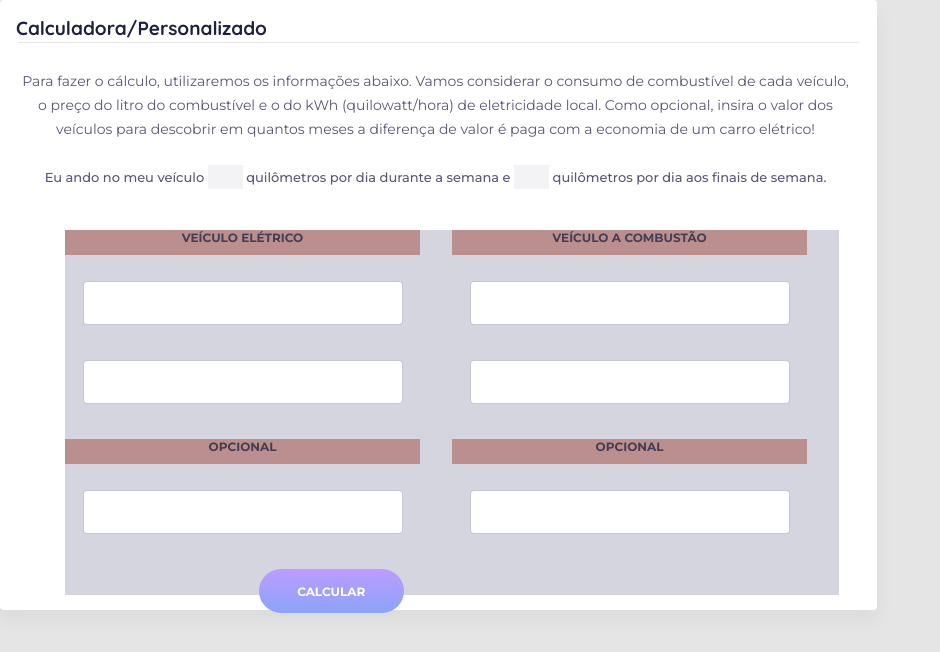
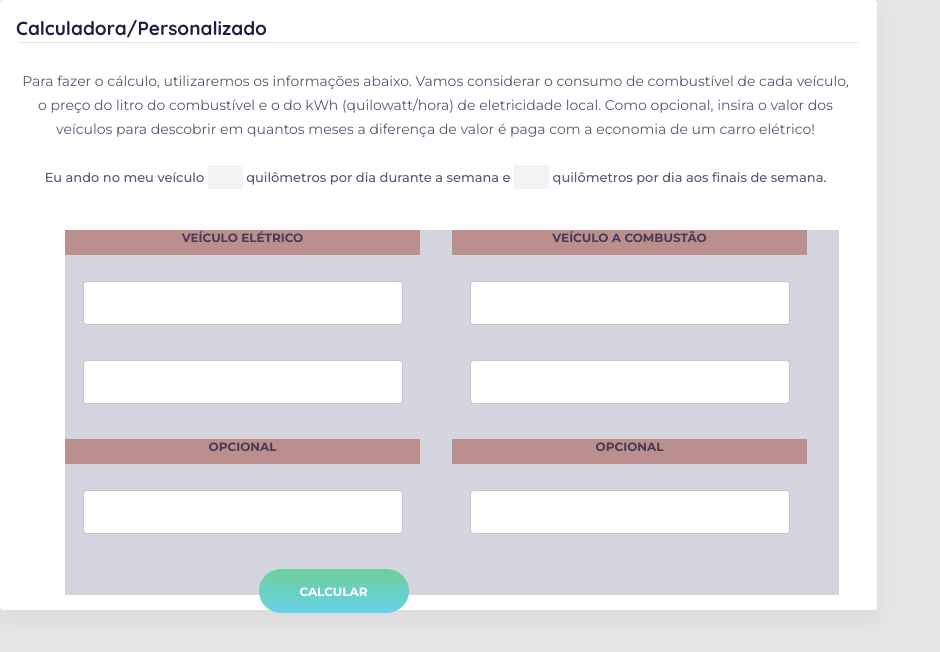
Before and after one commit to Iara000/Temporario, a React (Create React App) app: page / in a window 1280 px wide. Shown: the top 652 px of the page, without its empty margins (0-940 px from the left). Built offline with nearby package versions, Linux system fonts and the light colour scheme.

Commit message:
Corrigindo codigo id para estilos

```diff
--- a/src/components/Button/Button.jsx
+++ b/src/components/Button/Button.jsx
@@ -5,7 +5,7 @@ const Button = (props) => {
   if (props.id === "voltar") {
     return (
       <button
-        className={`${styles.button__calcular} ${styles.button_text__model1}`}
+        className={`${styles.button__voltar} ${styles.button_text__model1}`}
       >
         {props.children}
       </button>
@@ -15,7 +15,7 @@ const Button = (props) => {
   if (props.id === "calcular") {
     return (
       <button
-        className={`${styles.button__voltar} ${styles.button_text__model1}`}
+        className={`${styles.button__calcular} ${styles.button_text__model1}`}
       >
         {props.children}
       </button>
```
